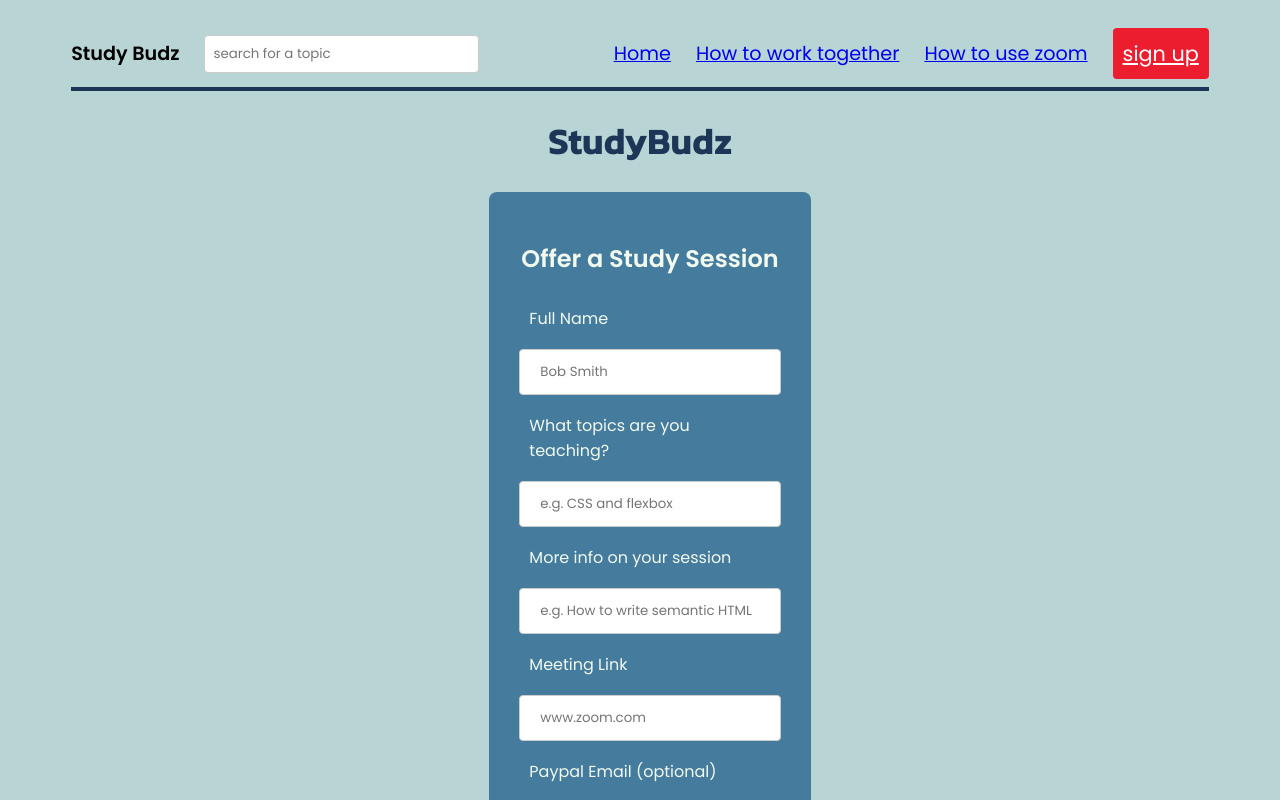
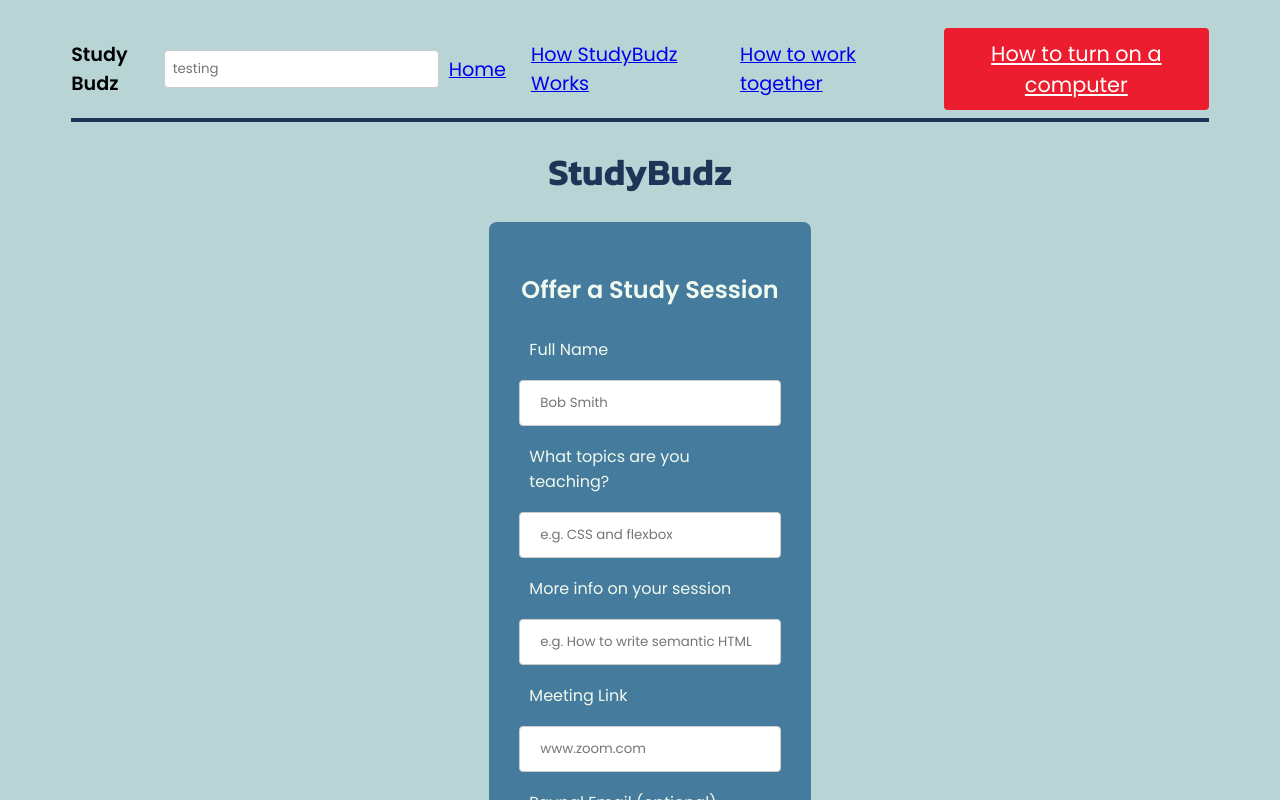
Before and after one commit to ffjaervik/StudyBudz_Front-end, a React (Create React App) app in the folder study-budz-2.0/: page / in a window 1280 px wide. Shown: the top 800 px of the page. Built offline with nearby package versions, Linux system fonts and the light colour scheme; no server answers.

Commit message:
installed npm react routes dom & created the routes/links in the Navbar

```diff
--- a/study-budz-2.0/package.json
+++ b/study-budz-2.0/package.json
@@ -9,6 +9,7 @@
     "react": "^18.2.0",
     "react-datepicker": "^4.8.0",
     "react-dom": "^18.2.0",
+    "react-router-dom": "^5.3.3",
     "react-scripts": "5.0.1",
     "web-vitals": "^2.1.4"
   },
--- a/study-budz-2.0/src/Components/App/App.js
+++ b/study-budz-2.0/src/Components/App/App.js
@@ -1,9 +1,12 @@
 import { useState, useEffect } from 'react';
 import './App.css';
 import Form from '../Form/index';
+import {BrowserRouter as Router, Route, Switch } from 'react-router-dom'
 // import LessonCard from '../LessonCard';
 import LessonContainer from '../LessonContainer';
 import Navbar from '../NavBar/index.js';
+import HowStudyBudzWork from '../HowStudyBudzWork';
+import HowToWorkTogether from '../HowToWorkTogether'
 
 function App() {
   //Main data that comes from the db + initial render
@@ -31,16 +34,28 @@ function App() {
   }, []); //The submit button state will have to go inside the dep. array
 
   return (
+    <Router>
     <div>
       <Navbar />
       <div className="App">
         <h1>StudyBudz</h1>
-        <div className="main">
-          {initialData && <LessonContainer lessons={initialData} />}
-          <Form />
-        </div>
+        <Switch>
+          <Route exact path ="/">
+            <div className="main">
+              {initialData && <LessonContainer lessons={initialData} />}
+              <Form />
+            </div>
+          </Route>
+          <Route path ="/how-study-budz-work" >
+            <HowStudyBudzWork/>
+          </Route>
+          <Route path ="/how-to-work-together" >
+            <HowToWorkTogether/>
+          </Route>
+        </Switch>
       </div>
     </div>
+    </Router>
   );
 }
 
--- /dev/null
+++ b/study-budz-2.0/src/Components/HowStudyBudzWork/index.js
@@ -0,0 +1,10 @@
+const HowStudyBudzWork = () => {
+    return (
+        <div className="how-study-budz-work">
+            <h1>How To Work Together</h1>
+            <p> We Promote a culture of respect and honesty amongs our Study Budz. We want everyone to feel they are in a confotable zone where learning is promoted amongs the peers</p>
+        </div>
+    );
+}
+
+export default HowStudyBudzWork;
--- /dev/null
+++ b/study-budz-2.0/src/Components/HowToWorkTogether/index.js
@@ -0,0 +1,10 @@
+const HowToWorkTogether = () => {
+    return (
+        <div className="how-to-work-together">
+            <h1> How To Use Zoom</h1>
+            <p> Here I am teaching you how to properly use Zoom and the advantages it brings when using Zoom in teams. It will boost your productivity and allows you to meet more people online while fortering relations among people you've never met before.</p>
+        </div>
+     );
+}
+
+export default HowToWorkTogether;
--- a/study-budz-2.0/src/Components/NavBar/index.js
+++ b/study-budz-2.0/src/Components/NavBar/index.js
@@ -1,24 +1,26 @@
 import './Navbar.css';
+import {Link} from 'react-router-dom';
+
 function Navbar() {
   return (
     <div className="fixed">
       <nav className="navbar-container">
         <div className="nav-sides">
           <h3>Study Budz</h3>
-          <input type="search" placeholder="search for a topic" />
+          <input type="search" placeholder="testing" />
         </div>
         <div className="nav-sides">
           <p>
-            <a href="/">Home</a>
+            <Link to="/">Home</Link>
           </p>
           <p>
-            <a href="/">How to work together</a>
+            <Link to="/how-study-budz-work">How StudyBudz Works</Link>
           </p>
           <p>
-            <a href="/">How to use zoom</a>
+            <Link to="/how-to-work-together">How to work together</Link>
           </p>
           <button>
-            <a href="/">sign up</a>
+            <a href="/">How to turn on a computer</a>
           </button>
         </div>
       </nav>
```
Also changed, not shown: 1 other file (tests, documents, lock files or other folders).
